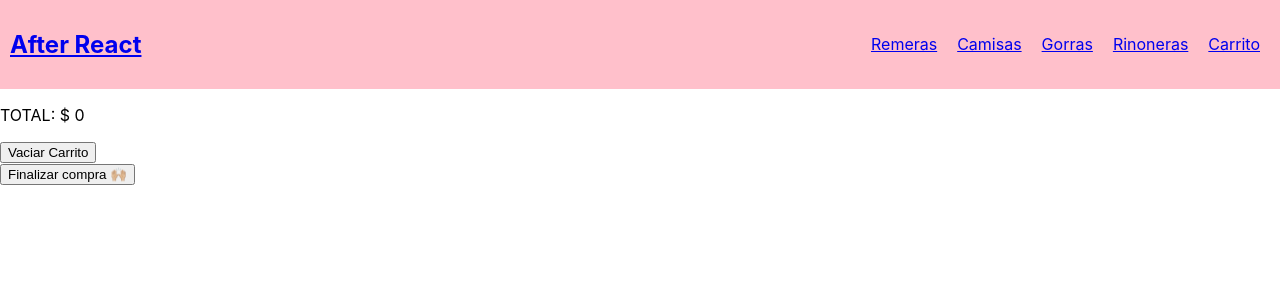
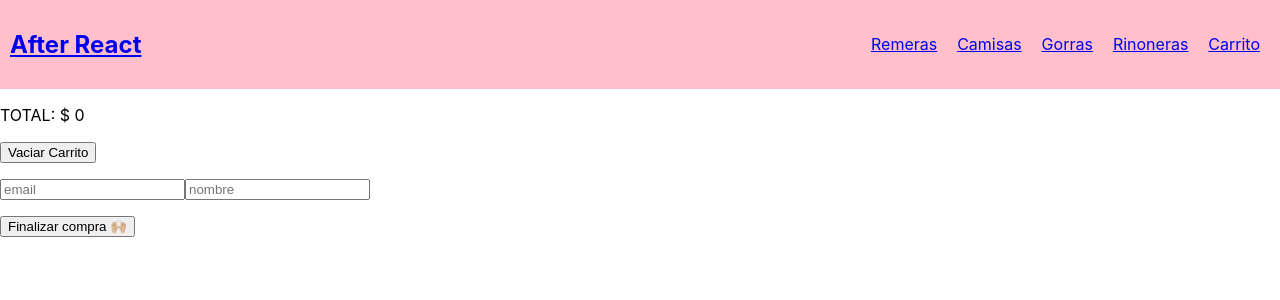
Before and after one commit to mec2110/afterReact, a React (Create React App) app: page /cart in a window 1280 px wide. Shown: the top 300 px of the page. Built offline with nearby package versions, Linux system fonts and the light colour scheme.

Commit message:
form en carrito

```diff
--- a/src/components/Cart.js
+++ b/src/components/Cart.js
@@ -7,6 +7,16 @@ import Order from './Order';
 const Cart = () => {
     const { cart, total, deleteAll } = useContext(CartContext);
     const [goTicket, setGoTicket] = useState(false);
+    const [form, getForm] = useState({});
+
+    const llenarFormulario = (e) => {
+        const { name, value } = e.target;
+        getForm({
+            ...form,
+            [name]: value,
+        });
+    };
+    console.log(form);
 
     const date = new Date();
 
@@ -14,7 +24,7 @@ const Cart = () => {
         const db = getFirestore();
         const ref = collection(db, 'ticket');
         const newOrder = {
-            buyer: 'eric',
+            buyer: form,
             items: cart,
             date: date,
             total: total(),
@@ -37,8 +47,27 @@ const Cart = () => {
                     <div>
                         <button onClick={deleteAll}>Vaciar Carrito</button>
                     </div>
+                    <form style={{ margin: '15px 0px' }}>
+                        <input
+                            onChange={llenarFormulario}
+                            type="email"
+                            name="email"
+                            placeholder="email"
+                        />
+                        <input
+                            onChange={llenarFormulario}
+                            type="text"
+                            name="nombre"
+                            placeholder="nombre"
+                        />
+                    </form>
                     <div>
-                        <button onClick={finalizar}>Finalizar compra 🙌🏼</button>
+                        <button
+                            onClick={finalizar}
+                            disabled={form.email === '' || form.nombre === ''}
+                        >
+                            Finalizar compra 🙌🏼
+                        </button>
                     </div>
                 </>
             ) : (
```
